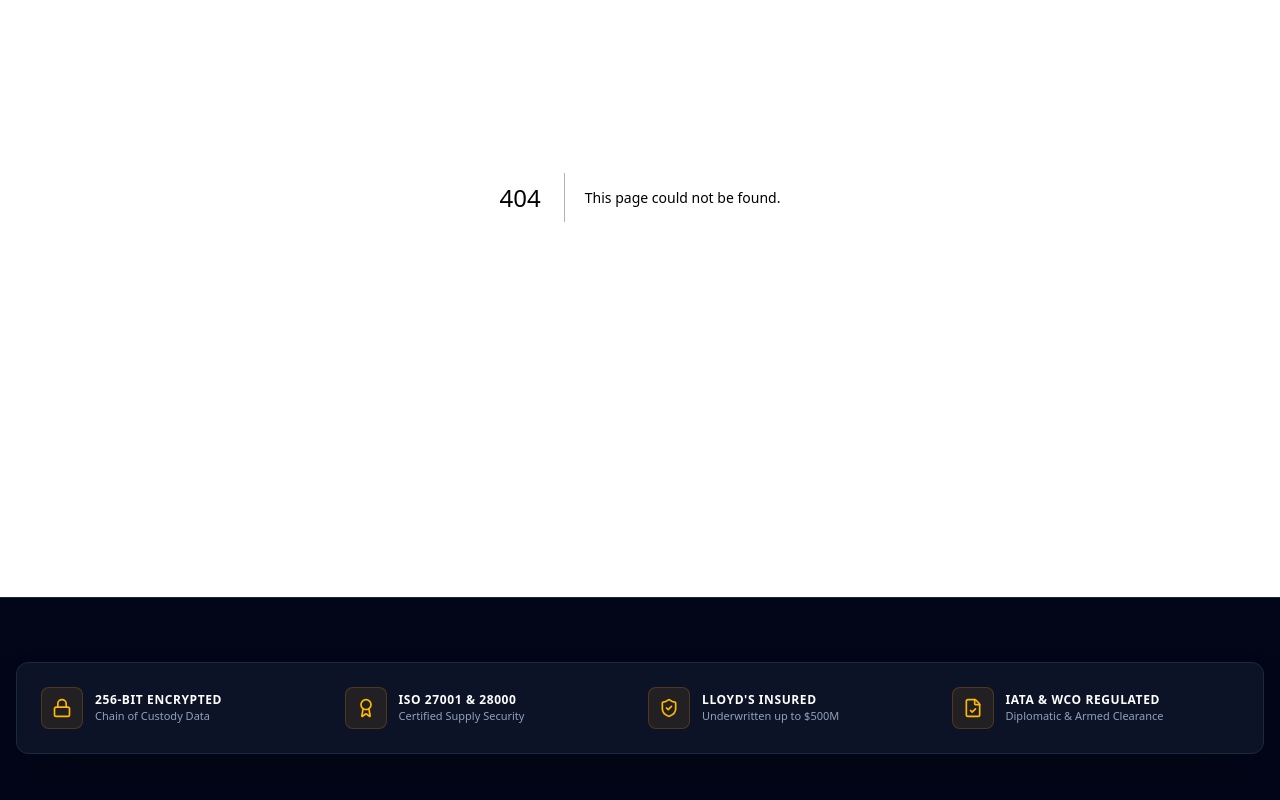
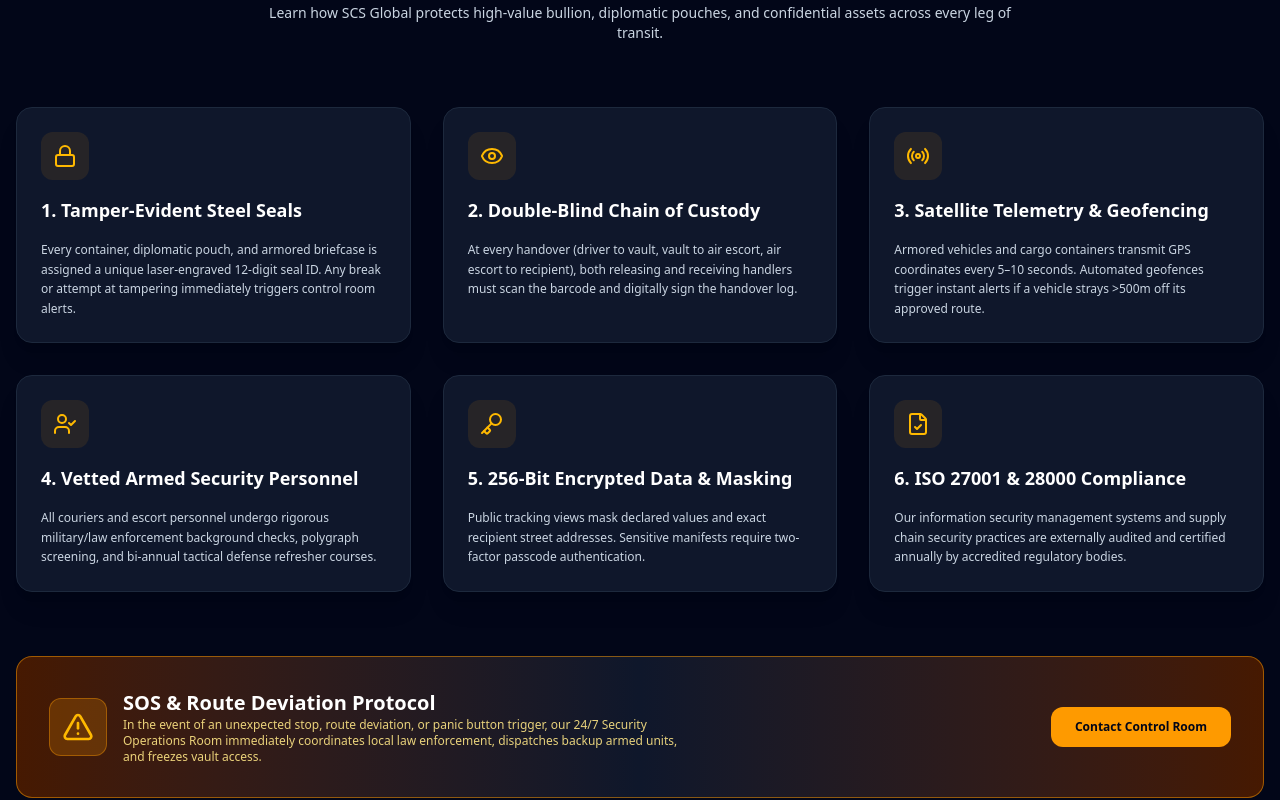
Before and after one commit to onorierhuvwub-hub/scs-global, a Next.js app: page /security in a window 1280 px wide. Before the commit this address had no page. Shown: the part 320-1120 px from the top of the page. Built offline with nearby package versions, Linux system fonts and the light colour scheme.

Commit message:
Add security page

```diff
--- /dev/null
+++ b/src/app/security/page.tsx
@@ -0,0 +1,103 @@
+import Link from 'next/link';
+import {
+  ShieldCheck,
+  Lock,
+  Eye,
+  UserCheck,
+  Radio,
+  Key,
+  FileCheck,
+  AlertTriangle,
+  CheckCircle2
+} from 'lucide-react';
+
+export default function SecurityPage() {
+  const securityLayers = [
+    {
+      title: '1. Tamper-Evident Steel Seals',
+      icon: Lock,
+      description: 'Every container, diplomatic pouch, and armored briefcase is assigned a unique laser-engraved 12-digit seal ID. Any break or attempt at tampering immediately triggers control room alerts.',
+    },
+    {
+      title: '2. Double-Blind Chain of Custody',
+      icon: Eye,
+      description: 'At every handover (driver to vault, vault to air escort, air escort to recipient), both releasing and receiving handlers must scan the barcode and digitally sign the handover log.',
+    },
+    {
+      title: '3. Satellite Telemetry & Geofencing',
+      icon: Radio,
+      description: 'Armored vehicles and cargo containers transmit GPS coordinates every 5–10 seconds. Automated geofences trigger instant alerts if a vehicle strays >500m off its approved route.',
+    },
+    {
+      title: '4. Vetted Armed Security Personnel',
+      icon: UserCheck,
+      description: 'All couriers and escort personnel undergo rigorous military/law enforcement background checks, polygraph screening, and bi-annual tactical defense refresher courses.',
+    },
+    {
+      title: '5. 256-Bit Encrypted Data & Masking',
+      icon: Key,
+      description: 'Public tracking views mask declared values and exact recipient street addresses. Sensitive manifests require two-factor passcode authentication.',
+    },
+    {
+      title: '6. ISO 27001 & 28000 Compliance',
+      icon: FileCheck,
+      description: 'Our information security management systems and supply chain security practices are externally audited and certified annually by accredited regulatory bodies.',
+    },
+  ];
+
+  return (
+    <div className="max-w-7xl mx-auto px-4 py-12 space-y-16">
+      {/* Header */}
+      <div className="text-center max-w-3xl mx-auto space-y-4">
+        <div className="inline-flex items-center gap-2 px-3.5 py-1.5 rounded-full bg-amber-500/10 border border-amber-500/30 text-amber-400 text-xs font-semibold uppercase tracking-wider">
+          <ShieldCheck className="w-4 h-4" />
+          MAXIMUM SECURITY ARCHITECTURE
+        </div>
+        <h1 className="text-4xl md:text-5xl font-extrabold text-white">
+          Security & Compliance Protocols
+        </h1>
+        <p className="text-sm text-slate-300">
+          Learn how SCS Global protects high-value bullion, diplomatic pouches, and confidential assets across every leg of transit.
+        </p>
+      </div>
+
+      {/* Security Layers Grid */}
+      <div className="grid grid-cols-1 md:grid-cols-2 lg:grid-cols-3 gap-8">
+        {securityLayers.map((layer, idx) => {
+          const Icon = layer.icon;
+          return (
+            <div key={idx} className="bg-slate-900 border border-slate-800 p-6 rounded-2xl space-y-4 shadow-xl hover:border-amber-500/50 transition">
+              <div className="w-12 h-12 bg-amber-500/10 text-amber-400 rounded-xl flex items-center justify-center">
+                <Icon className="w-6 h-6" />
+              </div>
+              <h3 className="text-lg font-bold text-white">{layer.title}</h3>
+              <p className="text-xs text-slate-300 leading-relaxed">{layer.description}</p>
+            </div>
+          );
+        })}
+      </div>
+
+      {/* Incident Protocol Banner */}
+      <div className="bg-gradient-to-r from-amber-950 via-slate-900 to-amber-950 border border-amber-500/50 p-8 rounded-2xl flex flex-col md:flex-row items-center justify-between gap-6">
+        <div className="flex items-center gap-4">
+          <div className="p-3 bg-amber-500/20 text-amber-400 rounded-xl border border-amber-500/40">
+            <AlertTriangle className="w-8 h-8" />
+          </div>
+          <div>
+            <h3 className="text-xl font-extrabold text-white">SOS & Route Deviation Protocol</h3>
+            <p className="text-xs text-amber-200/90 max-w-xl">
+              In the event of an unexpected stop, route deviation, or panic button trigger, our 24/7 Security Operations Room immediately coordinates local law enforcement, dispatches backup armed units, and freezes vault access.
+            </p>
+          </div>
+        </div>
+
+        <Link
+          href="/contact"
+          className="px-6 py-3 bg-amber-500 hover:bg-amber-600 text-slate-950 font-bold rounded-xl text-xs shrink-0 transition"
+        >
+          Contact Control Room
+        </Link>
+      </div>
+    </div>
+  );
+}
```
